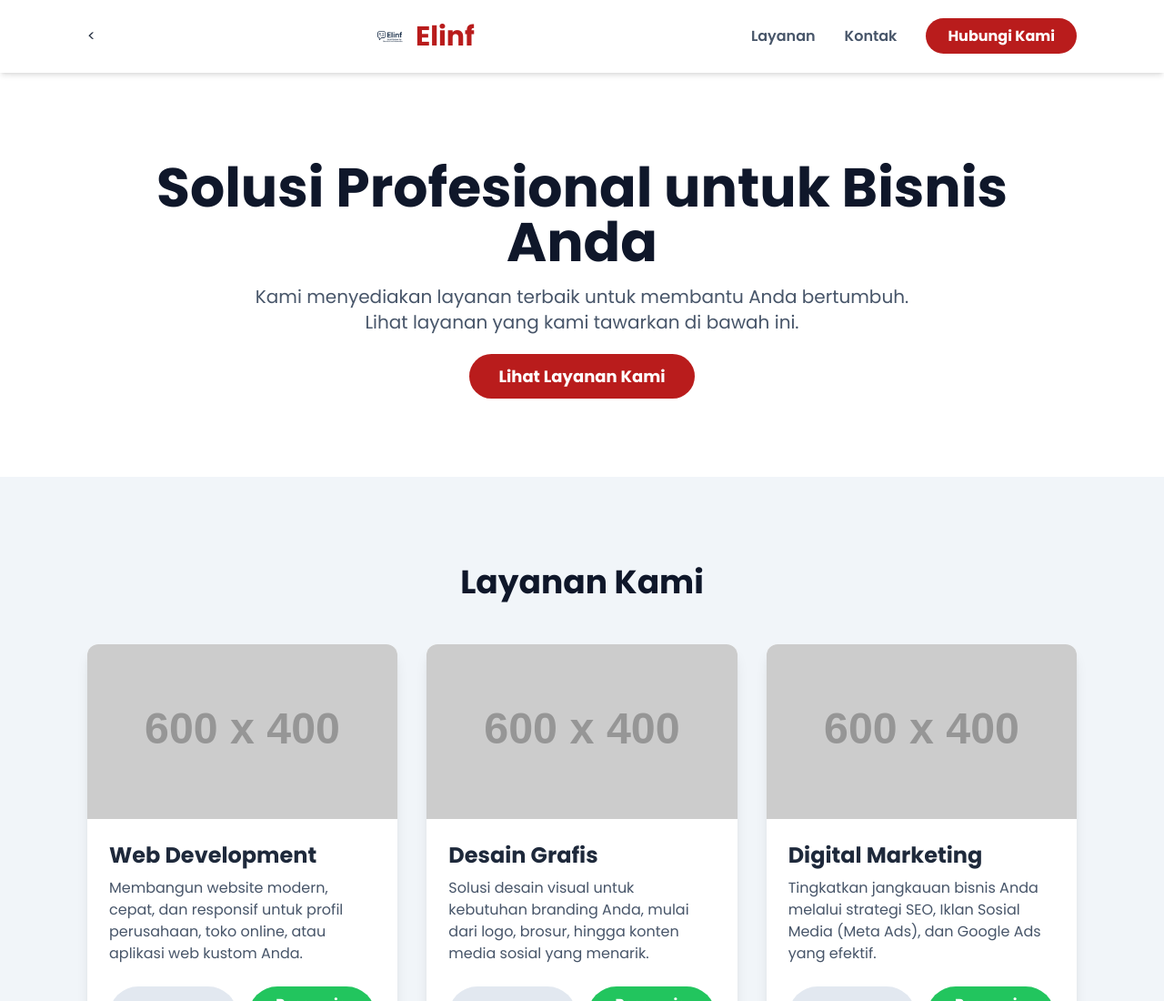
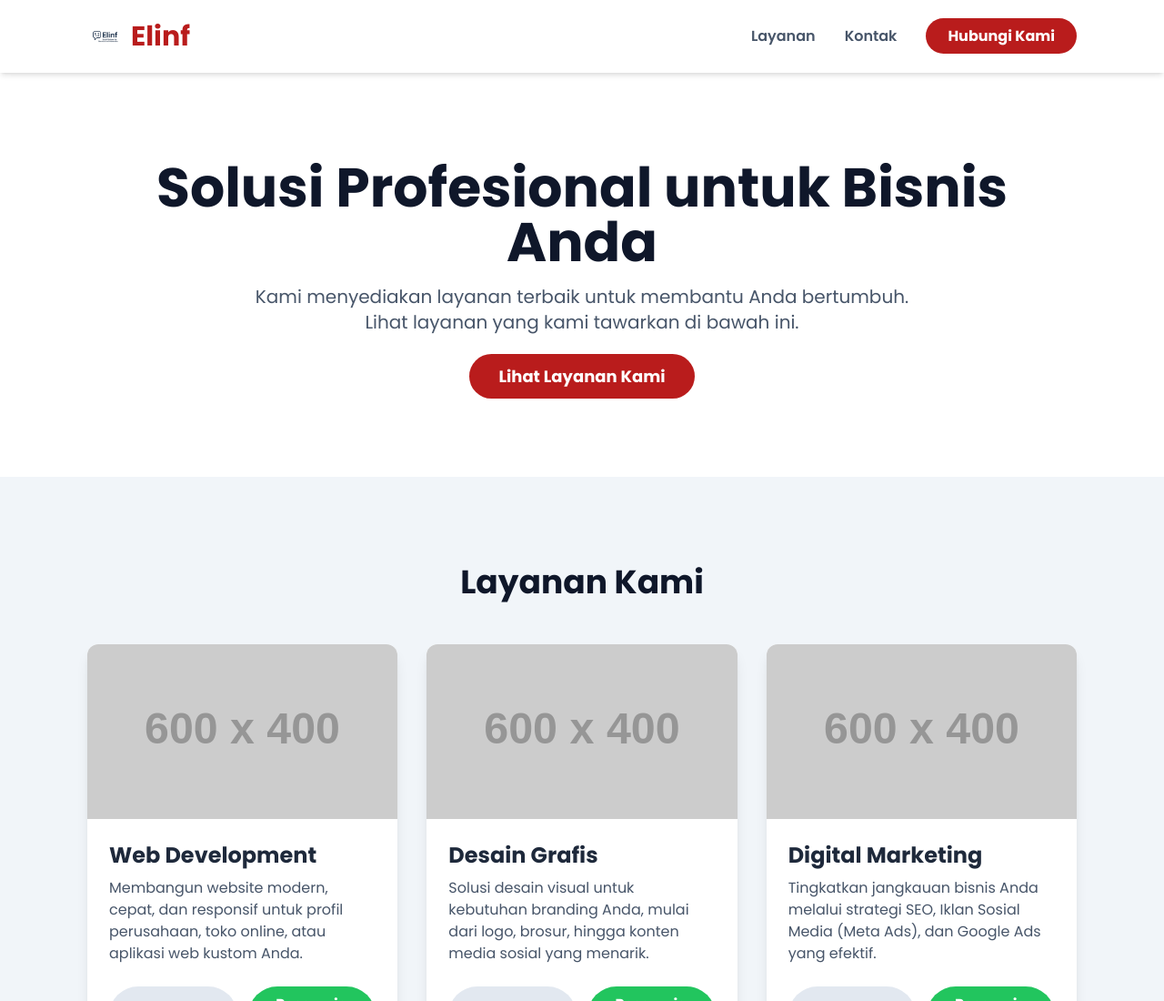
Before and after one commit to zubairabd/website-sistem-order, a plain HTML site: page index.html in a window 1280 px wide. Shown: the top 1100 px of the page at 91% size. Drawn offline with nearby package versions, Linux system fonts and the light colour scheme; placeholder pictures from the web are drawn by us.

Commit message:
Fix anchor tag formatting in index.html

```diff
--- a/index.html
+++ b/index.html
@@ -31,7 +31,7 @@
 <body class="bg-slate-100 text-slate-800">
     <header class="bg-white shadow-md sticky top-0 z-50">
         <nav class="max-w-6xl mx-auto px-4 sm:px-6 lg:px-8 flex justify-between items-center h-20">
-            <<a href="#" class="flex items-center space-x-2">
+            <a href="#" class="flex items-center space-x-2">
                 <img src="elinf.png" alt="Logo Perusahaan" class="h-10 w-10">
                 <span class="text-3xl font-bold text-red-700 hidden sm:block">Elinf</span>
             </a>
```
